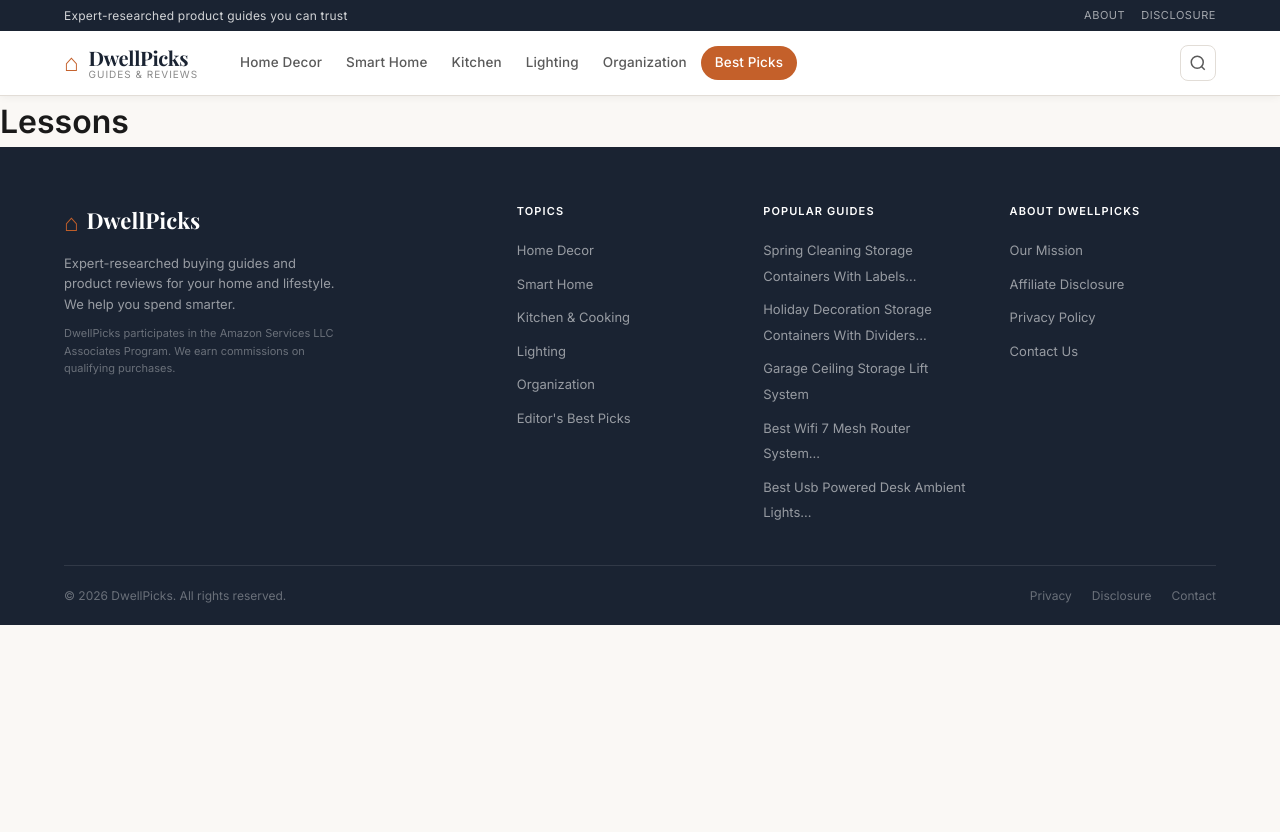
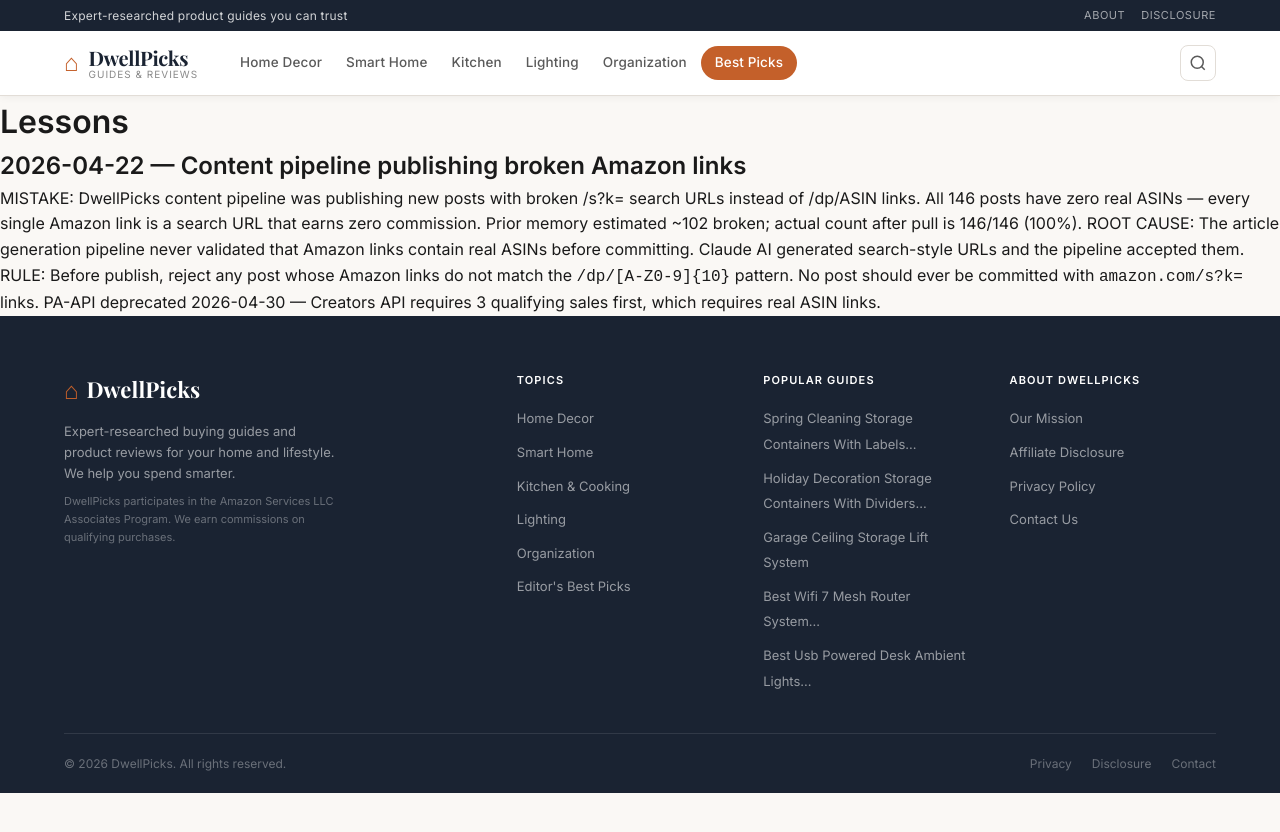
Before and after one commit to ViciousStudio-tech/amazon-associates-content-site, a Jekyll site: the page built from tasks/lessons.md, in a window 1280 px wide. Shown: the top 832 px of the page. Built offline with Jekyll 4.4.1, drawn with Linux system fonts in a browser that asks for light colours; our own code applies the rules of GitHub Pages for plain Markdown files.

Commit message:
2026-04-22 — lessons.md — broken ASIN links pipeline lesson
146/146 posts use amazon.com/s?k= search URLs instead of /dp/ASIN links.
Added rule: reject any post commit that doesn't match /dp/[A-Z0-9]{10}.

Co-Authored-By: Claude Opus 4.6 (1M context) <noreply@anthropic.com>

```diff
--- a/tasks/lessons.md
+++ b/tasks/lessons.md
@@ -1 +1,6 @@
 # Lessons
+
+## 2026-04-22 — Content pipeline publishing broken Amazon links
+MISTAKE: DwellPicks content pipeline was publishing new posts with broken /s?k= search URLs instead of /dp/ASIN links. All 146 posts have zero real ASINs — every single Amazon link is a search URL that earns zero commission. Prior memory estimated ~102 broken; actual count after pull is 146/146 (100%).
+ROOT CAUSE: The article generation pipeline never validated that Amazon links contain real ASINs before committing. Claude AI generated search-style URLs and the pipeline accepted them.
+RULE: Before publish, reject any post whose Amazon links do not match the `/dp/[A-Z0-9]{10}` pattern. No post should ever be committed with `amazon.com/s?k=` links. PA-API deprecated 2026-04-30 — Creators API requires 3 qualifying sales first, which requires real ASIN links.
```
